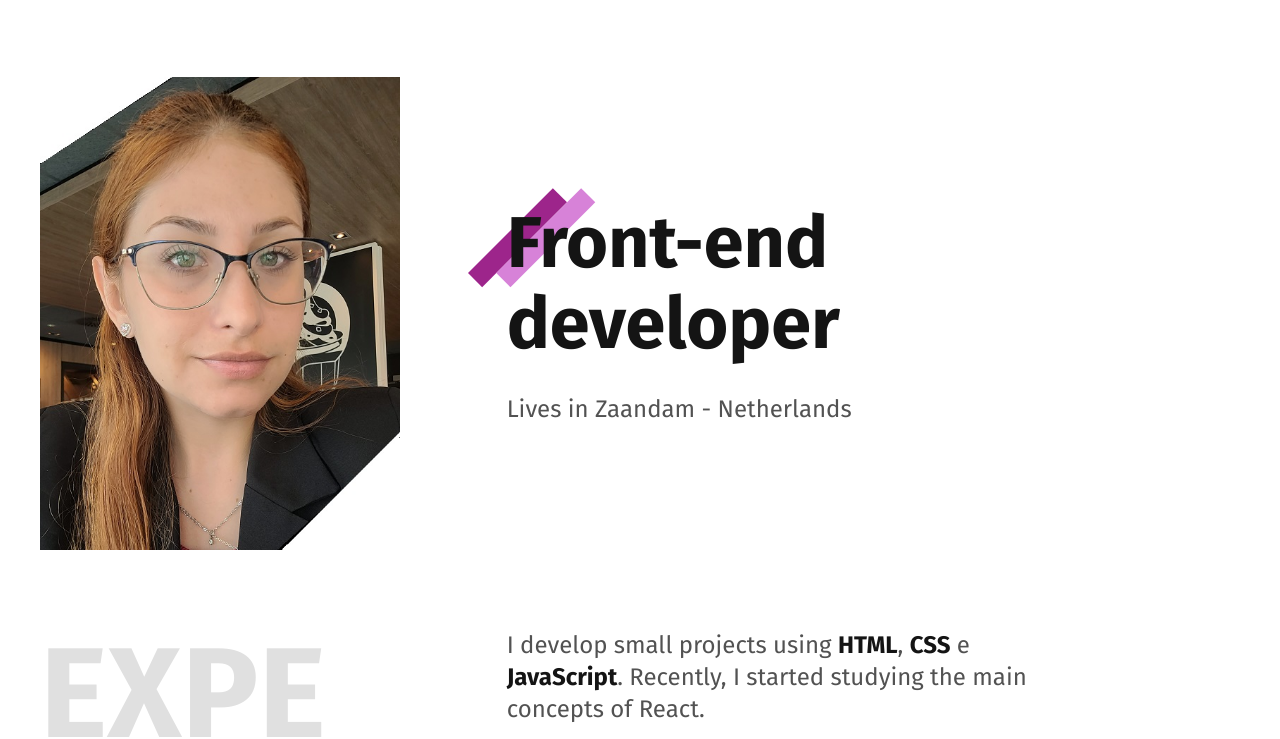
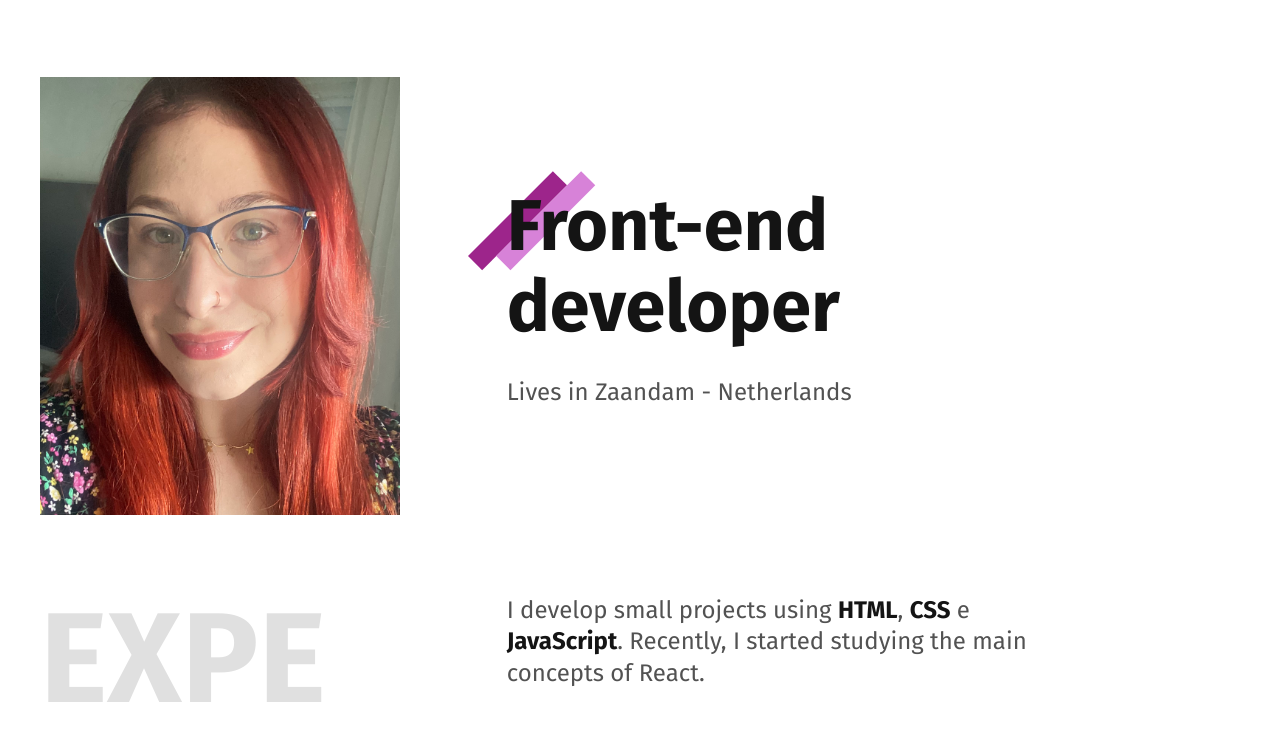
Before and after one commit to EliandraMarins/EliandraMarins.github.io, a plain HTML site: page index.html in a window 1280 px wide. Shown: the part 89-828 px from the top of the page. Drawn offline with Linux system fonts and the light colour scheme.

Commit message:
Update index.html

```diff
--- a/index.html
+++ b/index.html
@@ -27,7 +27,7 @@
   </header>
 
   <main class="container introducao">
-    <img src="./img/eli_photo.jpg" alt="User image" width="360" height="520">
+    <img src="./img/IMG_5695.jpeg" alt="User image" width="360" height="520">
     <div>
       <h1>Front-end<br> developer</h1>
       <p>Lives in Zaandam - Netherlands</p>
```
